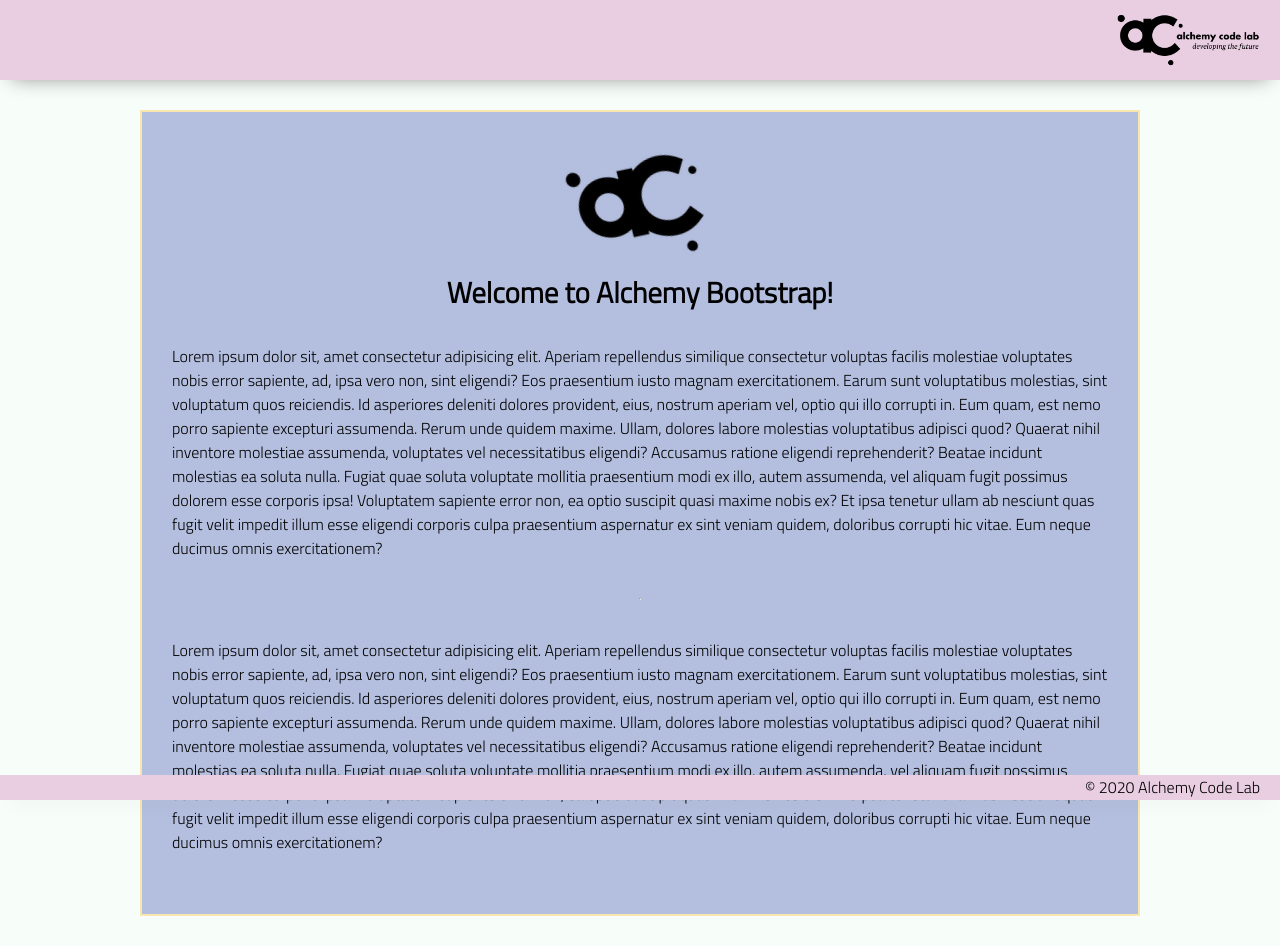
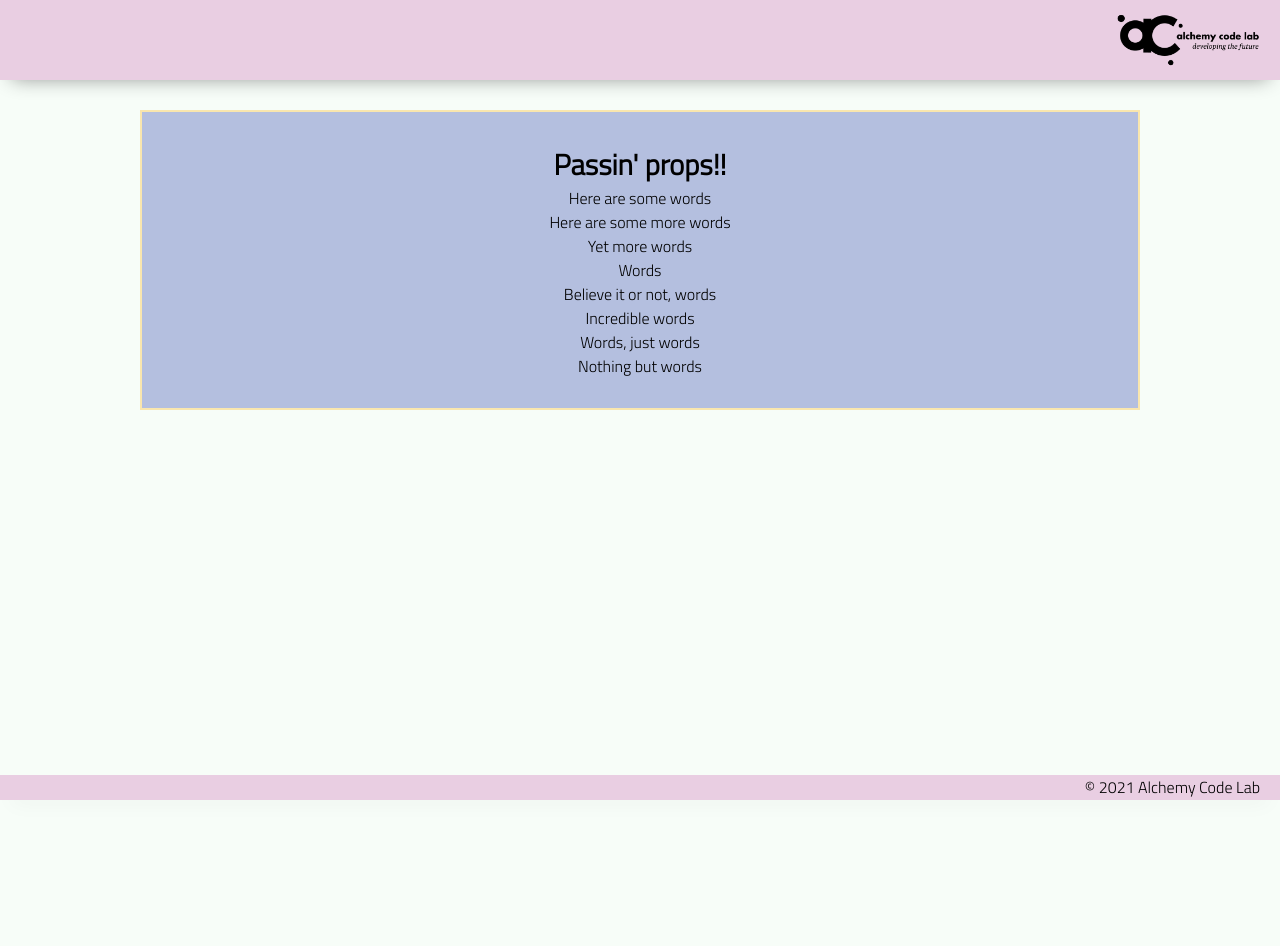
Before and after one commit to simpson-sean/foundations-react-sandbox, a React (Create React App) app: page / in a window 1280 px wide. After the commit the page ends 800 px from the top, so only its background shows below. Built offline with nearby package versions, Linux system fonts and the light colour scheme.

Commit message:
add props

```diff
--- a/src/App.js
+++ b/src/App.js
@@ -9,9 +9,9 @@ export default class App extends Component {
   render() {
       return (
         <div className="App">
-          <Header />
-          <Body />
-          <Footer />
+          <Header logoSrc="big-logo.png" />
+          <Body title="Passin' props!!"/>
+          <Footer year="2021" />
         </div>
       );
     }
--- a/src/Body.js
+++ b/src/Body.js
@@ -1,31 +1,19 @@
 import React, { Component } from 'react'
-
+import MyItem from './MyItem'
 export default class Body extends Component {
     render() {
         return (
             <main>
                 <section className="main-section">
-                    <img className="main-logo" src="alchemy-logo.png" alt="main-logo"/>
-                    <h2>
-                        Welcome to Alchemy Bootstrap!
-                    </h2>
-
-                    <p>
-                        Lorem ipsum dolor sit, amet consectetur adipisicing elit. Aperiam repellendus similique consectetur voluptas facilis molestiae voluptates nobis error sapiente, ad, ipsa vero non, sint eligendi? Eos praesentium iusto magnam exercitationem.
-                        Earum sunt voluptatibus molestias, sint voluptatum quos reiciendis. Id asperiores deleniti dolores provident, eius, nostrum aperiam vel, optio qui illo corrupti in. Eum quam, est nemo porro sapiente excepturi assumenda.
-                        Rerum unde quidem maxime. Ullam, dolores labore molestias voluptatibus adipisci quod? Quaerat nihil inventore molestiae assumenda, voluptates vel necessitatibus eligendi? Accusamus ratione eligendi reprehenderit? Beatae incidunt molestias ea soluta nulla.
-                        Fugiat quae soluta voluptate mollitia praesentium modi ex illo, autem assumenda, vel aliquam fugit possimus dolorem esse corporis ipsa! Voluptatem sapiente error non, ea optio suscipit quasi maxime nobis ex?
-                        Et ipsa tenetur ullam ab nesciunt quas fugit velit impedit illum esse eligendi corporis culpa praesentium aspernatur ex sint veniam quidem, doloribus corrupti hic vitae. Eum neque ducimus omnis exercitationem?
-                    </p>
-                    <hr />
-                    <p>
-                        Lorem ipsum dolor sit, amet consectetur adipisicing elit. Aperiam repellendus similique consectetur voluptas facilis molestiae voluptates nobis error sapiente, ad, ipsa vero non, sint eligendi? Eos praesentium iusto magnam exercitationem.
-                        Earum sunt voluptatibus molestias, sint voluptatum quos reiciendis. Id asperiores deleniti dolores provident, eius, nostrum aperiam vel, optio qui illo corrupti in. Eum quam, est nemo porro sapiente excepturi assumenda.
-                        Rerum unde quidem maxime. Ullam, dolores labore molestias voluptatibus adipisci quod? Quaerat nihil inventore molestiae assumenda, voluptates vel necessitatibus eligendi? Accusamus ratione eligendi reprehenderit? Beatae incidunt molestias ea soluta nulla.
-                        Fugiat quae soluta voluptate mollitia praesentium modi ex illo, autem assumenda, vel aliquam fugit possimus dolorem esse corporis ipsa! Voluptatem sapiente error non, ea optio suscipit quasi maxime nobis ex?
-                        Et ipsa tenetur ullam ab nesciunt quas fugit velit impedit illum esse eligendi corporis culpa praesentium aspernatur ex sint veniam quidem, doloribus corrupti hic vitae. Eum neque ducimus omnis exercitationem?
-                    </p>
-
+                    <h2>{this.props.title}</h2>
+                    <MyItem words="Here are some words" />
+                    <MyItem words="Here are some more words" />
+                    <MyItem words="Yet more words" />
+                    <MyItem words="Words" />
+                    <MyItem words="Believe it or not, words" />
+                    <MyItem words="Incredible words" />
+                    <MyItem words="Words, just words" />
+                    <MyItem words="Nothing but words" />
                 </section>
             </main>
         )
--- a/src/Footer.js
+++ b/src/Footer.js
@@ -6,7 +6,7 @@ export default class Footer extends Component {
         return (
             <footer>
                 <div class="copy gutter-right">
-                    &copy; 2020 Alchemy Code Lab
+                    &copy; {this.props.year} Alchemy Code Lab
                 </div>
             </footer>
             )
--- a/src/Header.js
+++ b/src/Header.js
@@ -6,7 +6,7 @@ export default class Header extends Component {
         return (
         <header>
             <div className="gutter-right logo">
-                <img src="big-logo.png" alt="logo"/>
+                <img src={this.props.logoSrc} alt="logo"/>
             </div>
         </header>
         )
--- /dev/null
+++ b/src/MyItem.js
@@ -0,0 +1,11 @@
+import React, { Component } from 'react'
+
+export default class MyItem extends Component {
+    render() {
+        return (
+            <div>
+                {this.props.words}
+            </div>
+        )
+    }
+}
```
